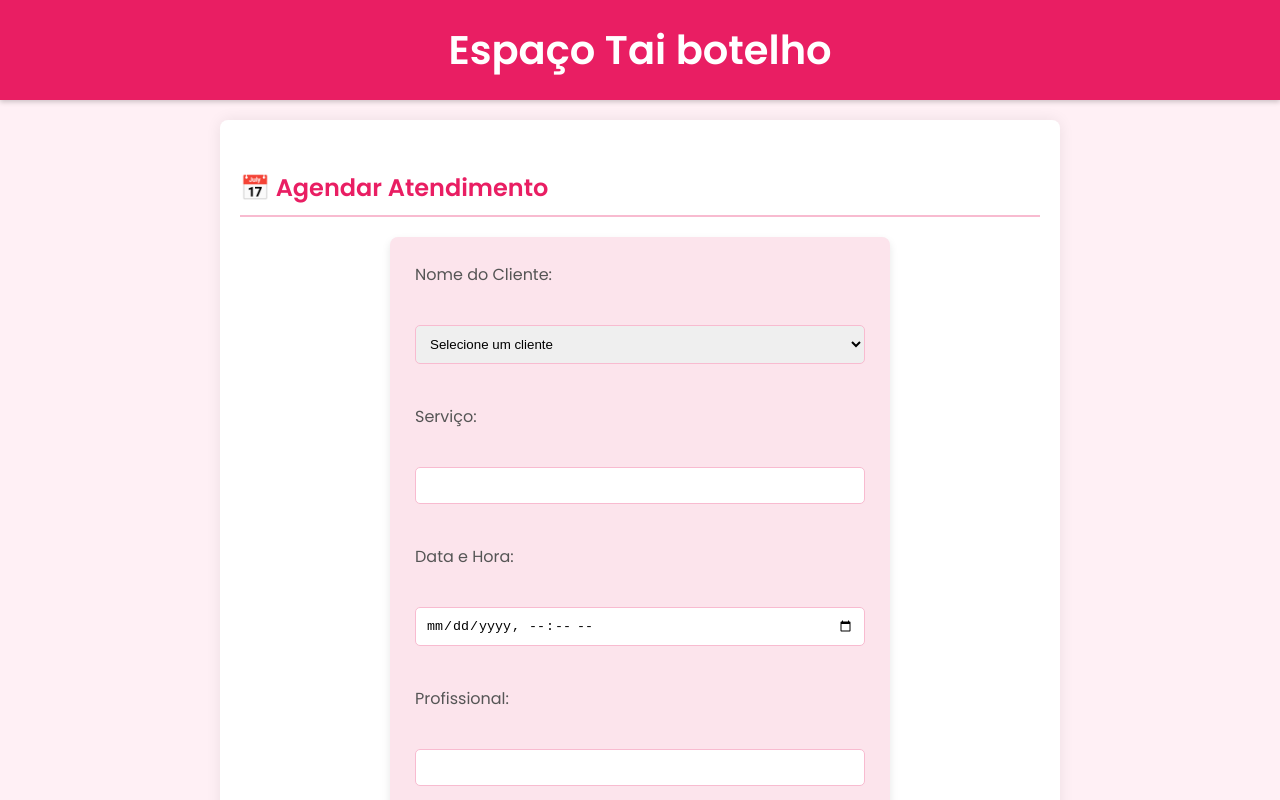
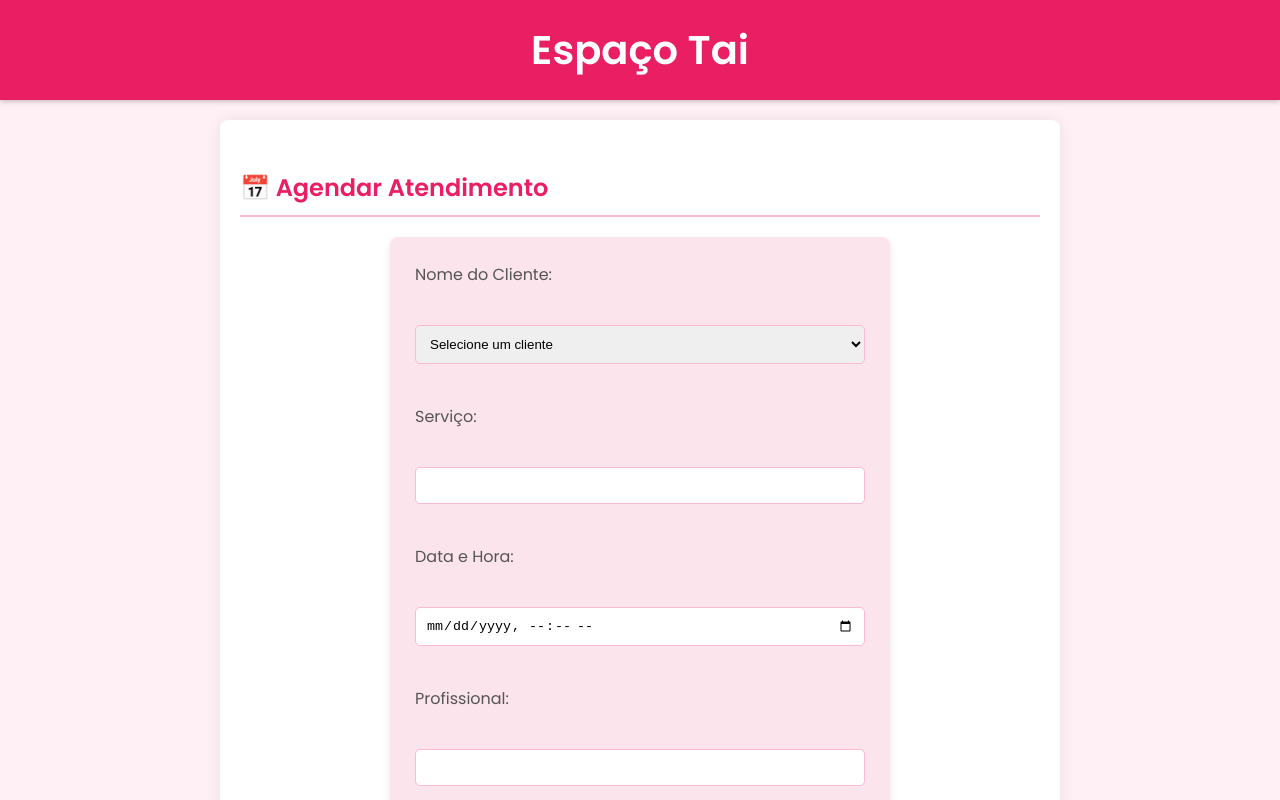
Before and after one commit to wiggers12/tai_botelho12, a plain HTML site: page index.html in a window 1280 px wide. Shown: the top 800 px of the page. Drawn offline with Linux system fonts and the light colour scheme.

Commit message:
Atualizar o index.html

```diff
--- a/index.html
+++ b/index.html
@@ -2,7 +2,7 @@
 <html lang="pt-br">
 <head>
   <meta charset="UTF-8">
-  <title>Espaço Tai botelho</title>
+  <title>Espaço Tai </title>
   <link href="https://fonts.googleapis.com/css2?family=Poppins:wght@300;400;600&display=swap" rel="stylesheet">
   <style>
     body {
@@ -145,7 +145,7 @@
 <body>
 
   <header>
-    <h1>Espaço Tai botelho</h1>
+    <h1>Espaço Tai </h1>
   </header>
 
   <main>
```
